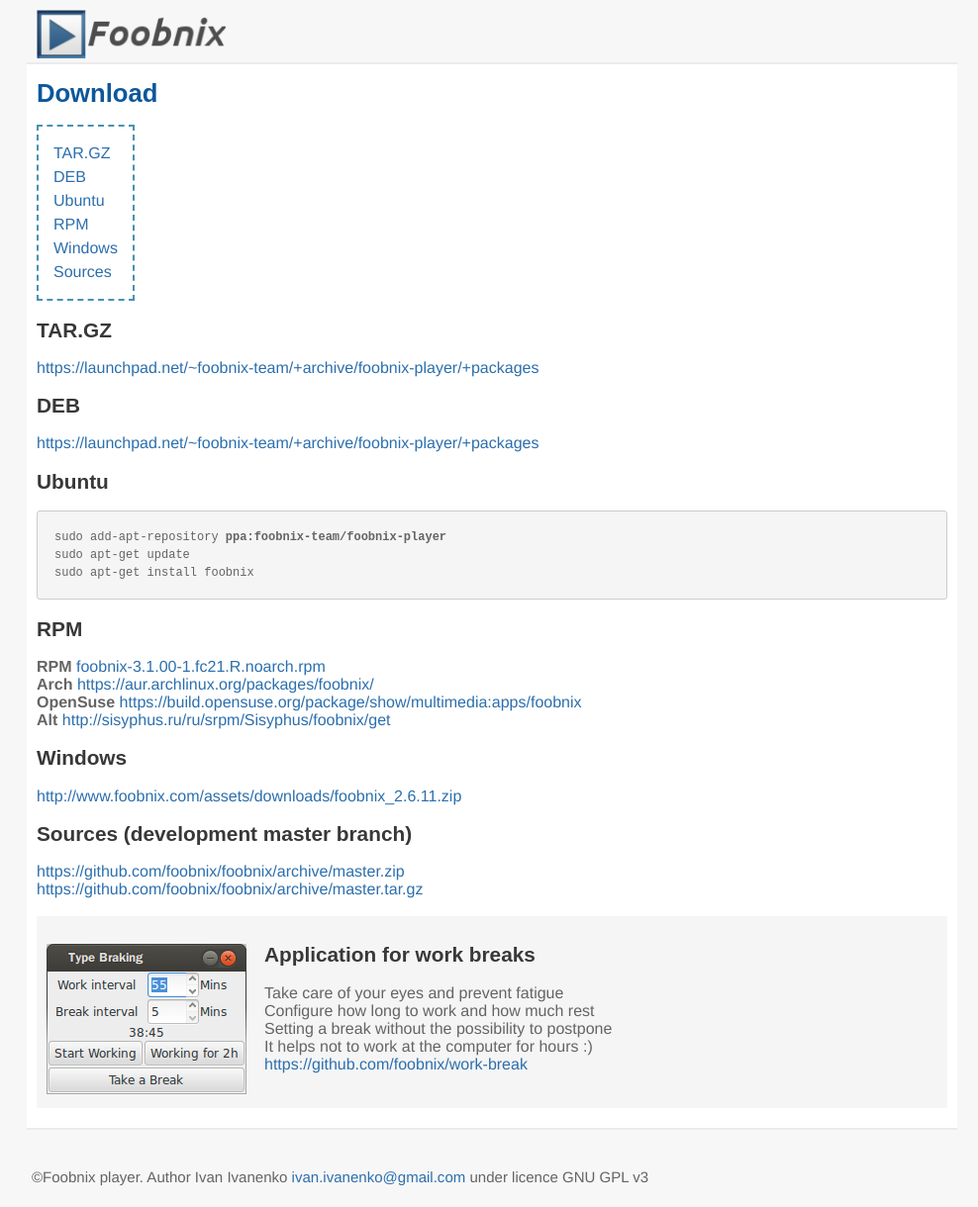
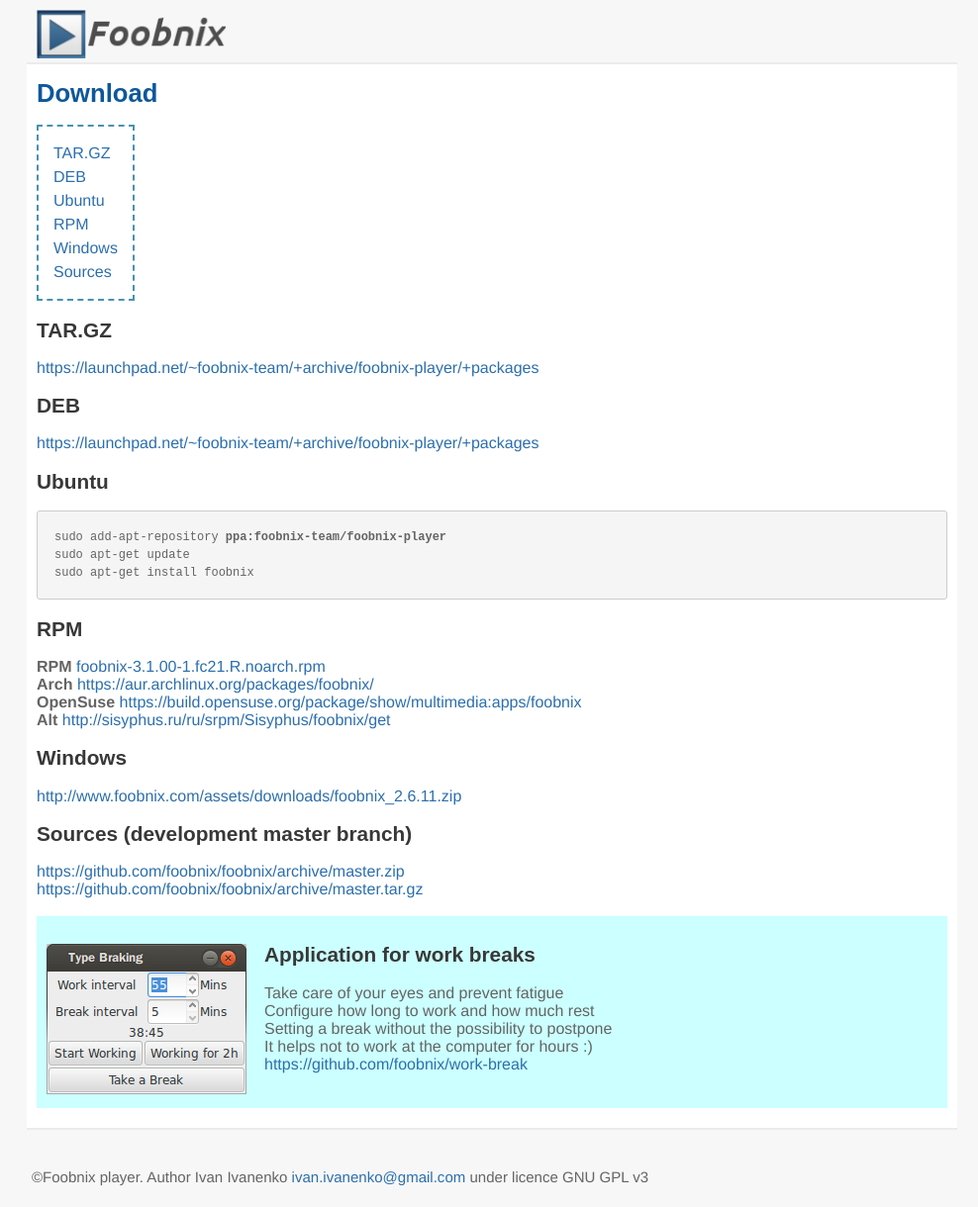
Before and after one commit to foobnix/foobnix.github.io, a Jekyll site: the page built from en/download.html, in a window 1280 px wide. Shown: the whole page at 99% size, without its empty margins (143-1131 px from the left). Built offline with Jekyll 4.4.1, drawn with Linux system fonts in a browser that asks for light colours; some web fonts are replaced; Markdown is read by kramdown in place of the engine named in the settings.

Commit message:
update color

```diff
--- a/en/download.html
+++ b/en/download.html
@@ -50,7 +50,7 @@ sudo apt-get install foobnix
 <br/>
 <br/>
 
-<div style="background-color:#f5f5f5; padding:10px;">
+<div style="background-color:#CCFFFF; padding:10px;">
   <div style="float: left; width: 220px;"><br/> <img src="{{site.url}}/assets/images/work_break.png" /></div>
   <div style="float: rigth; width: 600px; margin-left:50px;">
                 <h2>Application for work breaks</h2>
```
